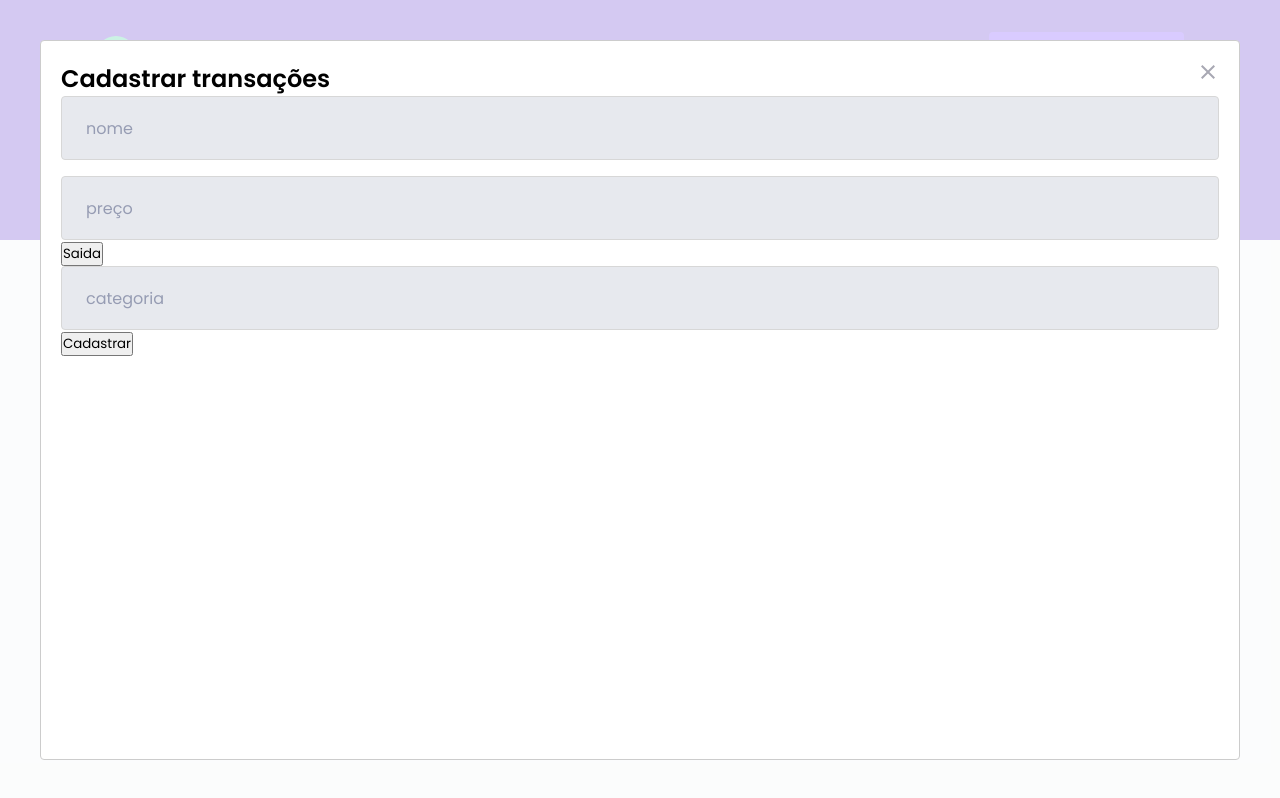
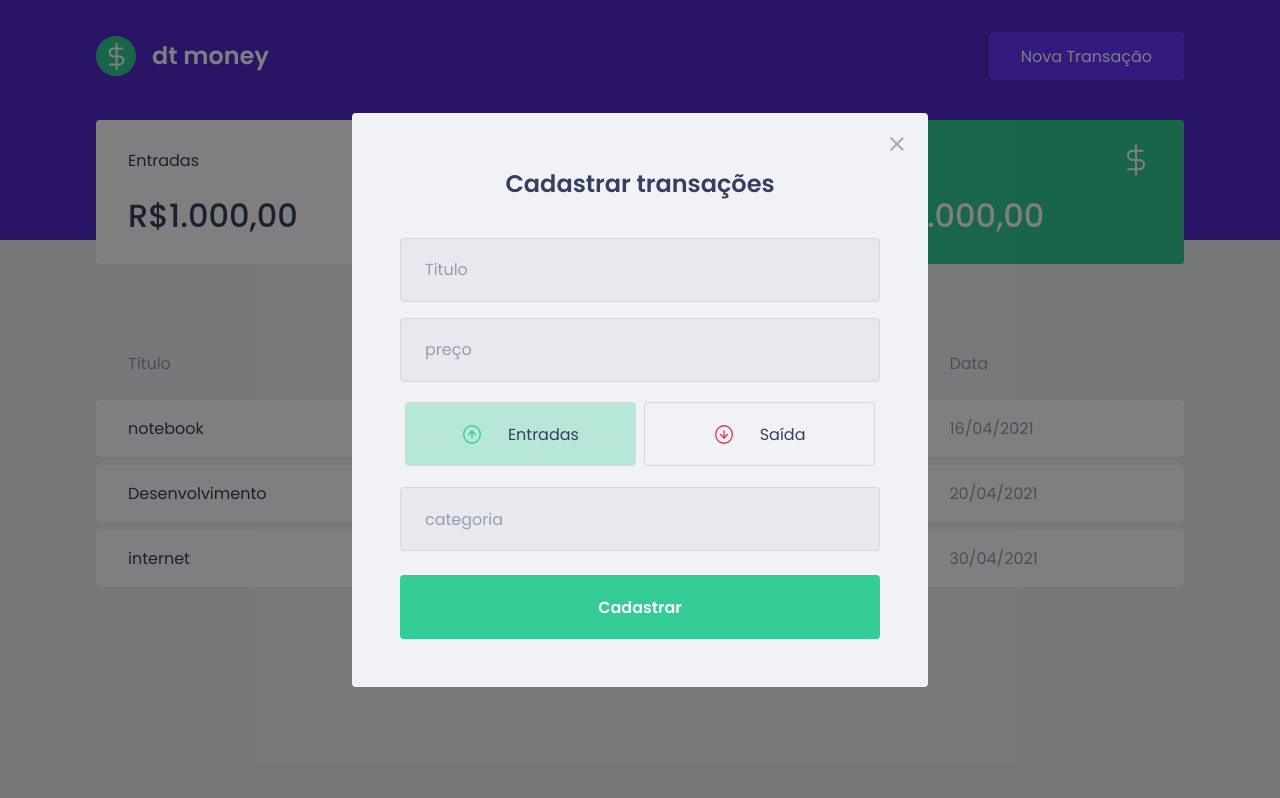
Before and after one commit to marlon-santana/ReactMoney, a React (Create React App) app: page / in a window 1280 px wide. Both pictures are taken after a click on the button "Nova Transação". Built offline with nearby package versions, Linux system fonts and the light colour scheme; no server answers; what miragejs would draw is missing.

Commit message:
estrutura do modal

```diff
--- a/package.json
+++ b/package.json
@@ -11,6 +11,7 @@
     "@types/typescript": "^2.0.0",
     "axios": "^0.26.1",
     "miragejs": "^0.1.43",
+    "polished": "^4.2.2",
     "react": "^18.0.0",
     "react-dom": "^18.0.0",
     "react-modal": "^3.14.4",
--- a/src/conponents/transactionModal/index.tsx
+++ b/src/conponents/transactionModal/index.tsx
@@ -1,8 +1,9 @@
-import  { Container } from './style';
+import  { Container, ContainerButtons, RadioBox } from './style';
 import closeIcon from "../../assets/close.svg";
 import incomeIcon from "../../assets/income.svg";
 import outcomeIcon from "../../assets/outcome.svg";
 import Modal from 'react-modal';
+import { useState } from 'react';
 
 
 interface TransactionsModalProps {
@@ -11,19 +12,16 @@ interface TransactionsModalProps {
 }
 
 export function TransactionModal ({isOpen, onRequestClose}:TransactionsModalProps) {
+
+    const [type, setType ] =  useState('deposit')
     return (
 
         <Modal
             isOpen={isOpen}
             onRequestClose={onRequestClose}
+            overlayClassName ='react-modal-overlay'
+            className = 'react-modal-content'
         >
-            <h2>Cadastrar transações</h2>
-            <Container>
-        <input
-        placeholder='nome'/>
-
-        <input
-        placeholder='preço'/>
 
         <button
         type="button"
@@ -32,13 +30,51 @@ export function TransactionModal ({isOpen, onRequestClose}:TransactionsModalProp
       >
         <img src={closeIcon} alt="Fechar modal" />
       </button>
+      <Container>
 
-        <button>Saida</button>
+      <h2>Cadastrar transações</h2>
+
+            <input
+            placeholder='Titulo'/>
+
+            <input
+            type='number'
+            placeholder='preço'/>
+
+        <ContainerButtons>
+        <RadioBox
+            type="button"
+            isActive={type === "deposit"}
+            onClick={() => {
+              setType("deposit");
+            }}
+            activeColor="green"
+          >
+            <img src={incomeIcon} alt="Entradas" />
+            <span>Entradas</span>
+          </RadioBox>
+
+          <RadioBox
+            type="button"
+            onClick={() => {
+              setType("withdraw");
+            }}
+            isActive={type === "withdraw"}
+            activeColor="red"
+          >
+            <img src={outcomeIcon} alt="Saída" />
+            <span>Saída</span>
+          </RadioBox>
+
+        </ContainerButtons>
+
 
         <input
         placeholder='categoria'/>
 
-        <button>Cadastrar</button>
+        <button
+        type='submit'
+        >Cadastrar</button>
         </Container>
 
         </Modal>
--- a/src/conponents/transactionModal/style.ts
+++ b/src/conponents/transactionModal/style.ts
@@ -1,6 +1,15 @@
 import styled from "styled-components";
+import { darken, transparentize } from 'polished'
 
-export const Container = styled.div`
+export const Container = styled.form`
+
+ *  {
+   display: flex;
+   flex-direction: row;
+   align-items: center;
+   padding: 0.3rem;
+   justify-content: center;
+ }
 
   h2 {
     color: var(--text-title);
@@ -40,3 +49,46 @@ export const Container = styled.div`
     }
   }
 `
+export const ContainerButtons = styled.div`
+  margin: 1rem 0;
+  display: grid;
+  grid-template-columns: repeat(2, 1fr);
+  gap: 0.5rem;
+`;
+
+interface RadioBoxProps {
+  isActive: boolean;
+  activeColor: 'green' | 'red'
+}
+
+const colors = {
+  green: '#33cc95',
+  red: '#e52e4d'
+}
+
+export const RadioBox = styled.button<RadioBoxProps>`
+  height: 4rem;
+  border: 1px solid #d7d7d7;
+  border-radius: 0.25rem;
+  background: ${(props) => props.isActive
+    ? transparentize(0.7,colors[props.activeColor])
+    : 'transparent'};
+  display: flex;
+  align-items: center;
+  justify-content: center;
+  transition: border-color 0.2s;
+  &:hover {
+    border-color: ${darken(0.1, '#d7d7d7')}
+  }
+  img {
+    width: 30px;
+    height: 30px;
+  }
+  span {
+    display: inline-block;
+    margin-left: 1rem;
+    font-size: 1rem;
+    color: var(--text-title);
+  }
+
+`
```
Also changed, not shown: 1 other file (tests, documents, lock files or other folders).
